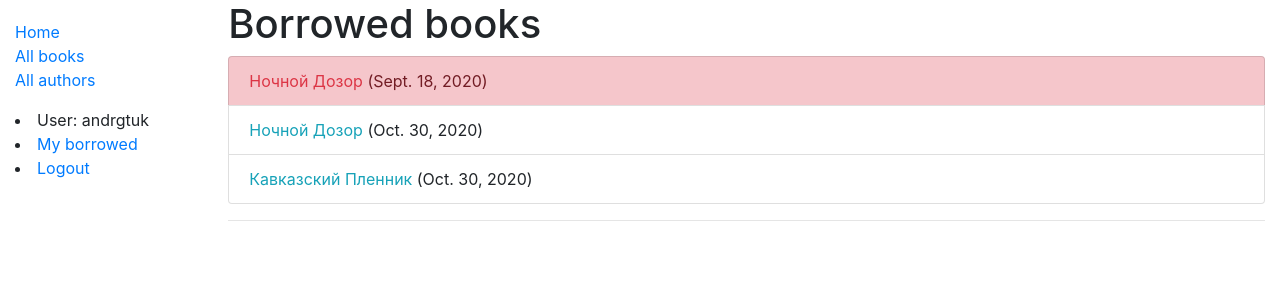
After one commit to AndreyGTHB/LocalLibrary, a Django app: page /catalog/mybooks/ in a window 1280 px wide. The commit adds this page. Shown: the top 300 px of the page. Run offline with Django 3.2, Linux system fonts and the light colour scheme; a user stored in the database is signed in; data comes from the database, SQL or seed files in the repository; both versions use the stored data as it was after the commit; some libraries are stand-ins or nearby versions.

Commit message:
Borrowed books list added

```diff
--- a/catalog/models.py
+++ b/catalog/models.py
@@ -65,7 +65,7 @@ class BookInstance(models.Model):
         return dict(self.LOAN_STATUS)[self.status]
 
     @property
-    def is_overview(self):
+    def is_overdue(self):
         return self.due_back and date.today() > self.due_back
 
 
--- a/catalog/urls.py
+++ b/catalog/urls.py
@@ -5,6 +5,7 @@ from . import views
 urlpatterns = [
     path('', views.index, name='index'),
     path('books/', views.BookListView.as_view(), name='books'),
+    path('mybooks/', views.LoanedBooksByUserListView.as_view(), name='borrowed-books'),
     path('books/<pk>', views.BookDetailView.as_view(), name='book-detail'),
     path('authors/', views.AuthorListView.as_view(), name='authors'),
     path('authors/<pk>', views.AuthorDetailView.as_view(), name='author-detail'),
--- a/catalog/views.py
+++ b/catalog/views.py
@@ -1,3 +1,4 @@
+from django.contrib.auth.mixins import LoginRequiredMixin
 from django.shortcuts import render
 from django.views.generic import ListView, DetailView
 from .models import *
@@ -11,7 +12,7 @@ class BookListView(ListView):
     template_name = 'books/book_list.html'
 
 
-class BookDetailView(DetailView):
+class BookDetailView(LoginRequiredMixin, DetailView):
     model = Book
 
     context_object_name = 'book'
@@ -26,11 +27,22 @@ class AuthorListView(ListView):
     template_name = 'authors/author_list.html'
 
 
-class AuthorDetailView(DetailView):
+class AuthorDetailView(LoginRequiredMixin, DetailView):
     model = Author
 
     context_object_name = 'author'
     template_name = 'authors/author_detail.html'
+
+
+class LoanedBooksByUserListView(LoginRequiredMixin, ListView):
+    model = BookInstance
+
+    template_name = 'books/loaned_books_by_user_list.html'
+    context_object_name = 'books'
+    paginate_by = 10
+
+    def get_queryset(self):
+        return BookInstance.objects.filter(borrower=self.request.user).filter(status__exact='o').order_by('due_back')
 
 
 def index(request):
--- a/templates/basic.html
+++ b/templates/basic.html
@@ -25,6 +25,7 @@
                     </ul>
                     {% if user.is_authenticated %}
                         <li>User: {{ user.get_username }}</li>
+                        <li><a href="{% url 'borrowed-books' %}">My borrowed</a></li>
                         <li><a href="{% url 'logout'%}?next={{ request.path }}">Logout</a></li>
                     {% else %}
                         <li><a href="{% url 'login'%}?next={{ request.path }}">Login</a></li>
@@ -32,7 +33,7 @@
                 {% endblock %}
             </div>
             <div class="col-sm-10 ">
-                {% block content %}{% endblock %}
+                {% block content %}{% endblock %} <hr>
 
                 {% block pagination %}
                     {% if is_paginated %}
--- /dev/null
+++ b/templates/books/loaned_books_by_user_list.html
@@ -0,0 +1,22 @@
+{% extends 'basic.html' %}
+
+
+{% block title %}Borrowed Books{% endblock %}
+
+{% block content %}
+    <h1>Borrowed books</h1>
+    {% if books %}
+        <ul class="list-group">
+            {% for bookinst in books %}
+                <li class="list-group-item {% if bookinst.is_overdue %}list-group-item-danger{% endif %}">
+                    <a class="{% if bookinst.is_overdue %}text-danger{% else %}text-info{% endif %}" href="{% url 'book-detail' bookinst.book.pk %}">
+                        {{ bookinst.book.title }}
+                    </a>
+                    ({{ bookinst.due_back }})
+                </li>
+            {% endfor %}
+        </ul>
+    {% else %}
+        <p>There is no books borrowed.</p>
+    {% endif %}
+{% endblock %}
--- a/templates/registration/login.html
+++ b/templates/registration/login.html
@@ -5,7 +5,7 @@
 
 {% block content %}
     {% if user.is_authenticated %}
-        <p class="text">You are already signed in</p>
+        <p class="text text-muted">You are already signed in</p>
     {% else %}
         {% if form.errors %}
             <p class="text text-danger">Your username or password didn't match. Please try again.</p>
```
Also changed, not shown: catalog/admin.py (+6 -8 lines), db.sqlite3, locallibrary/forms.py (line endings or trailing spaces).
